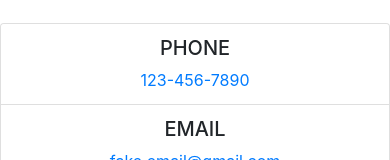
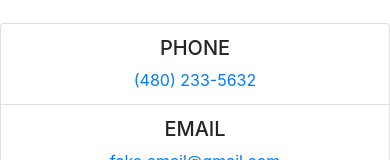
Before and after one commit to aus10haymond/TacosLandscaping, a React (Create React App) app in the folder client/: page / in a window 390 px wide. Shown: the part 1995-2155 px from the top of the page. Built offline with nearby package versions, Linux system fonts and the light colour scheme.

Commit message:
added contact phone number

```diff
--- a/client/src/components/contact.js
+++ b/client/src/components/contact.js
@@ -11,7 +11,7 @@ function Contact() {
                         <h5>
                             PHONE
                         </h5>
-                        <a href="tel:123-456-7890">123-456-7890</a>
+                        <a href="tel:480-233-5632">(480) 233-5632</a>
                     </li>
                     <li className="list-group-item">
                         <h5>
```
